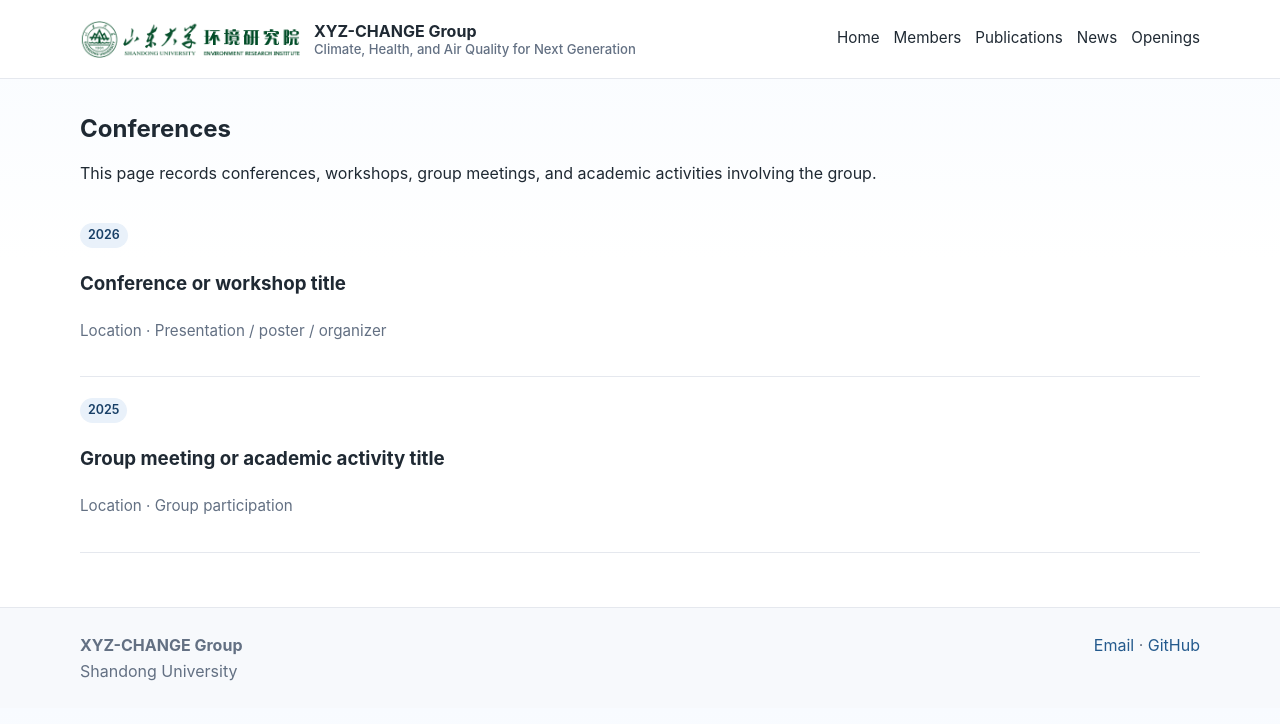
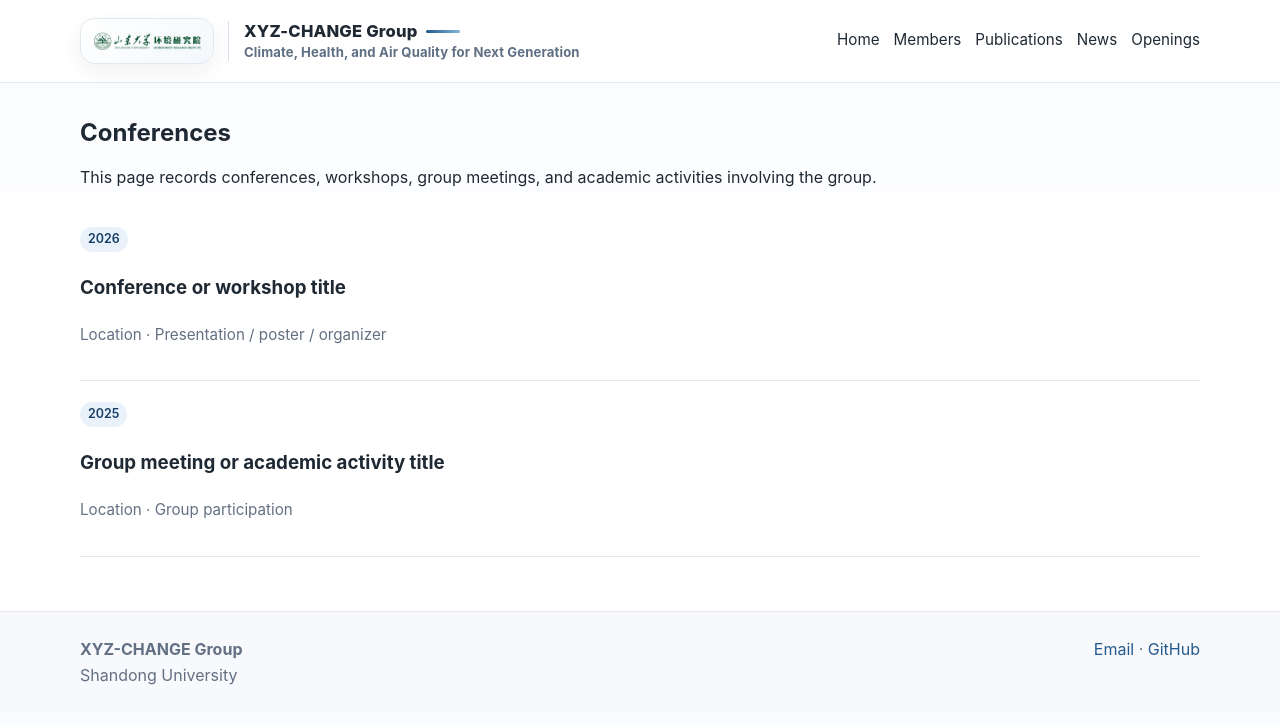
Before and after one commit to MuJSh/xyz_CHANGE, a Jekyll site: the page built from _pages/conferences.md, in a window 1280 px wide. Shown: the top 724 px of the page. Built offline with Jekyll 4.4.1, drawn with Linux system fonts in a browser that asks for light colours.

Commit message:
Refine header brand styling

```diff
--- a/_includes/header.html
+++ b/_includes/header.html
@@ -1,10 +1,15 @@
 <header class="site-header">
   <div class="container header-inner">
     <a class="site-brand" href="{{ '/' | relative_url }}" style="display: flex; align-items: center; gap: 14px; color: inherit; text-decoration: none;">
-      <img class="sdu-header-logo" src="{{ '/assets/img/news/sdulogo.png' | relative_url }}" alt="Shandong University logo" style="display: block; height: 42px; width: auto; max-width: 220px; object-fit: contain;">
-      <span class="site-title">
-        <span>{{ site.title }}</span>
-        <small>{{ site.subtitle }}</small>
+      <span class="brand-logo-frame" style="display: inline-flex; align-items: center; justify-content: center; height: 46px; min-width: 120px; padding: 8px 12px; border: 1px solid #e2e8f0; border-radius: 14px; background: linear-gradient(135deg, #ffffff 0%, #f3f8fc 100%); box-shadow: 0 8px 22px rgba(31, 41, 51, 0.06);">
+        <img class="sdu-header-logo" src="{{ '/assets/img/news/sdulogo.png' | relative_url }}" alt="Shandong University logo" style="display: block; width: 108px; height: auto; max-height: 26px; object-fit: contain;">
+      </span>
+      <span class="site-title" style="position: relative; padding-left: 15px; border-left: 1px solid #d7e1ec;">
+        <span style="display: flex; align-items: center; gap: 9px; font-size: 1.04rem; font-weight: 800; letter-spacing: 0.01em; color: #1f2933;">
+          XYZ-CHANGE Group
+          <span aria-hidden="true" style="display: inline-block; width: 34px; height: 3px; border-radius: 999px; background: linear-gradient(90deg, #245a8d 0%, #7fb7d4 100%);"></span>
+        </span>
+        <small style="margin-top: 2px; color: #5f6f83; font-weight: 650; letter-spacing: 0.01em;">Climate, Health, and Air Quality for Next Generation</small>
       </span>
     </a>
     <nav class="site-nav" aria-label="Main navigation">
```
